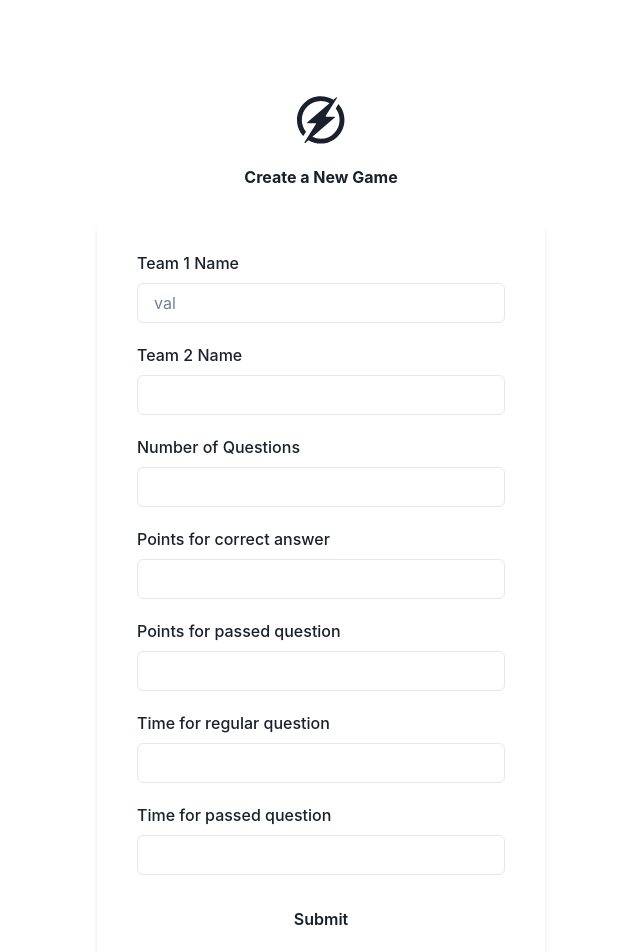
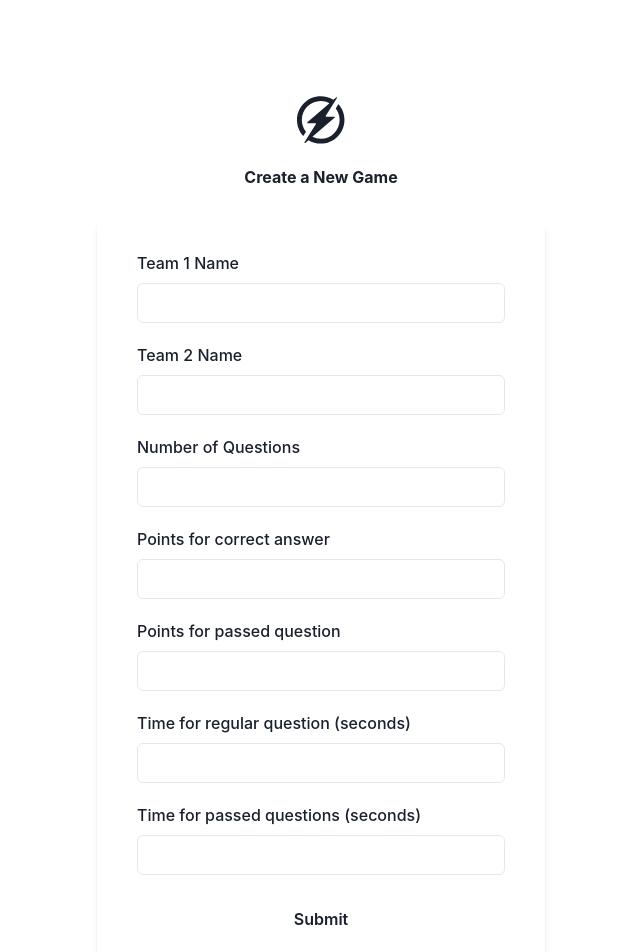
Before and after one commit to ananta-lamichhane/dumbcharades, a React (Create React App) app: page / in a window 1280 px wide. Shown: the top 952 px of the page, without its empty margins (319-959 px from the left). Built offline with nearby package versions, Linux system fonts and the light colour scheme.

Commit message:
added time units, removed placeholder val in one of the textboxes

```diff
--- a/src/components/Form/Form_new.js
+++ b/src/components/Form/Form_new.js
@@ -62,7 +62,7 @@ export const NewForm = (props) => {
           <Stack spacing="5">
             <FormControl >
               <FormLabel htmlFor="team-1-name">Team 1 Name</FormLabel>
-              <Input placeholder='val' onChange={(event)=>{setInputOnchange(event,"team1Name")}} id="team-1-name" type="text" />
+              <Input  onChange={(event)=>{setInputOnchange(event,"team1Name")}} id="team-1-name" type="text" />
             </FormControl>
 
             <FormControl>
@@ -84,11 +84,11 @@ export const NewForm = (props) => {
               <Input onChange={(event)=>{setInputOnchange(event,"passedPts")}}  id="points-passed" type="text" />
             </FormControl>
             <FormControl>
-              <FormLabel htmlFor="time-first">Time for regular question</FormLabel>
+              <FormLabel htmlFor="time-first">Time for regular question (seconds)</FormLabel>
               <Input onChange={(event)=>{setInputOnchange(event,"timeFirst")}}  id="time-first" type="text" />
             </FormControl>
             <FormControl>
-              <FormLabel htmlFor="time-passed">Time for passed question</FormLabel>
+              <FormLabel htmlFor="time-passed">Time for passed questions (seconds)</FormLabel>
               <Input onChange={(event)=>{setInputOnchange(event,"timePassed")}}  id="time-passed" type="text" />
             </FormControl>
 
```
